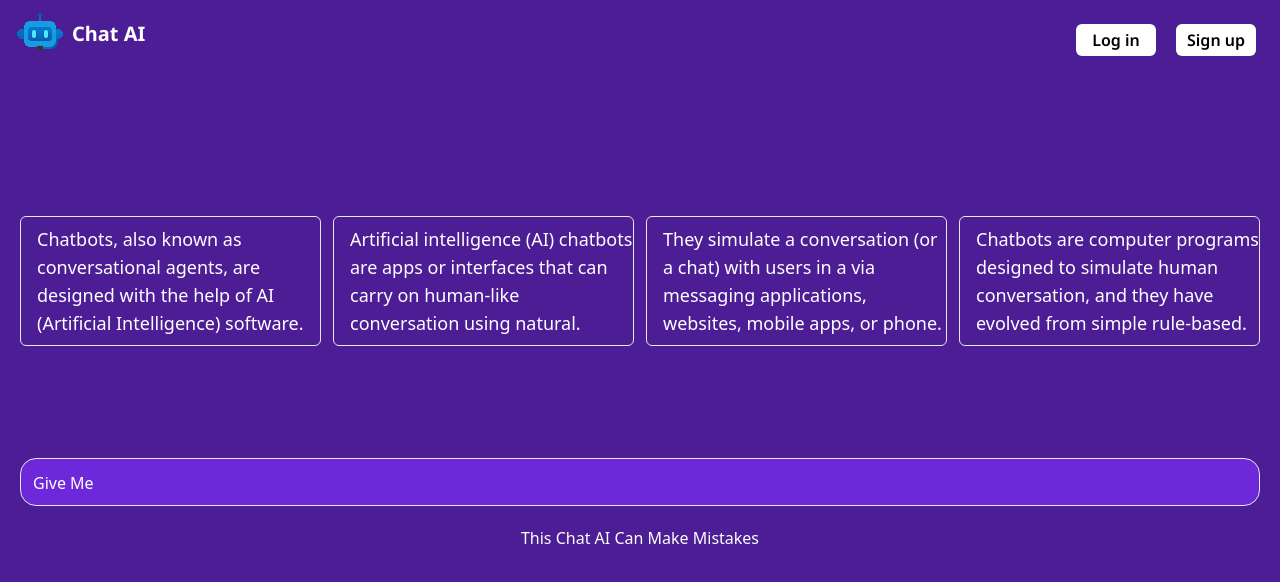
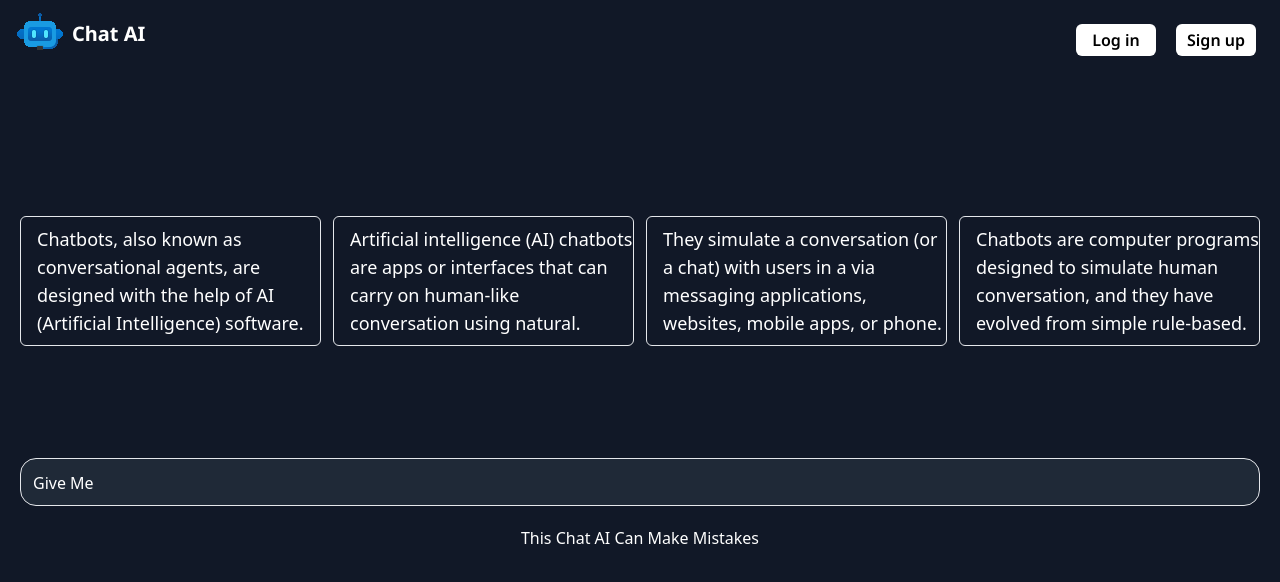
Before and after one commit to Saranraj3/MERN-AI-Chatbot, a React (Vite) app in the folder client/: page / in a window 1280 px wide. Shown: the top 582 px of the page. Built offline with nearby package versions, Linux system fonts and the light colour scheme; a web font is replaced by a local one.

Commit message:
Design Some Changes

```diff
--- a/client/src/Pages/Home.jsx
+++ b/client/src/Pages/Home.jsx
@@ -9,7 +9,7 @@ function Home() {
         loop: {},
     });
     return (
-        <div className='min-h-screen bg-violet-900'>
+        <div className='min-h-screen bg-gray-900'>
             <span className='flex'>
                 <img className='mt-2 ml-4 cursor-pointer size-[3rem]' src={logo} alt="" />
                 <p className='mt-5 ml-2 cursor-pointer font-Noto font-bold text-xl text-white'>Chat AI</p>
@@ -24,7 +24,7 @@ function Home() {
                 <p className='pt-2 pb-2 pl-4 cursor-pointer border rounded-md w-[30rem]'>They simulate a conversation (or a chat) with users in a via messaging applications, websites, mobile apps, or phone. </p>
                 <p className='pt-2 pb-2 pl-4 cursor-pointer border rounded-md w-[30rem]'>Chatbots are computer programs designed to simulate human conversation, and they have evolved from simple rule-based. </p>
             </div>
-            <div className='m-5 mt-[7rem] h-[3rem] cursor-pointer rounded-2xl border bg-violet-700 text-white'>
+            <div className='m-5 mt-[7rem] h-[3rem] cursor-pointer rounded-2xl border bg-gray-800 text-white'>
                 <p className='mt-3 ml-3'>{text}</p>
             </div>
             <p className='text-white text-center cursor-pointer'>This Chat AI Can Make Mistakes</p>
--- a/client/src/Pages/Login.jsx
+++ b/client/src/Pages/Login.jsx
@@ -4,7 +4,7 @@ import googlelogo from '../Assets/Png/google.png';
 
 function Login() {
     return (
-        <div className='min-h-screen bg-violet-900'>
+        <div className='min-h-screen bg-gray-900'>
             <h1 className='pt-[3rem] font-Noto font-extrabold text-2xl cursor-pointer text-center text-white'>Welcome Back To You're Account </h1>
             <div>
                 <div className='mt-5 flex justify-center'>
@@ -14,7 +14,7 @@ function Login() {
                     <input className='pl-2 cursor-pointer font-bold font-Noto rounded-sm outline-none border-black h-[2.5rem] w-[18rem] border' type="password" placeholder='Password' required />
                 </div>
                 <div className='mt-3 flex justify-center'>
-                    <button type='submit' className='h-[2.5rem] w-[18rem] text-lg hover:opacity-80 rounded-sm bg-blue-400'>Continue</button>
+                    <button type='submit' className='h-[2.5rem] w-[18rem] text-lg hover:opacity-80 rounded-sm bg-green-400'>Continue</button>
                 </div>
                 <div className='mt-3 flex justify-center'>
                     <img className='cursor-pointer absolute size-[2.5rem]' src={googlelogo} alt="" />
--- a/client/src/Pages/Signup.jsx
+++ b/client/src/Pages/Signup.jsx
@@ -3,7 +3,7 @@ import { Link } from 'react-router-dom';
 
 function Signup() {
     return (
-        <div className='min-h-screen bg-violet-900'>
+        <div className='min-h-screen  bg-gray-900'>
             <h1 className='pt-[3rem] font-Noto font-extrabold text-3xl cursor-pointer text-center text-white'>Register You're Account</h1>
             <div>
                 <div className='mt-5 flex justify-center'>
@@ -16,7 +16,7 @@ function Signup() {
                     <input className='pl-2 cursor-pointer font-bold font-Noto rounded-sm outline-none border-black h-[2.5rem] w-[18rem] border' type="password" placeholder='Password' required />
                 </div>
                 <div className='mt-3 flex justify-center'>
-                    <button type='submit' className='h-[2.5rem] w-[18rem] text-lg hover:opacity-80 rounded-sm bg-blue-400'>Continue</button>
+                    <button type='submit' className='h-[2.5rem] w-[18rem] text-lg hover:opacity-80 rounded-sm bg-green-400'>Continue</button>
                 </div>
                 <span className='mt-3 flex justify-center'><p className='cursor-pointer text-white'>You Have an Account ?</p><Link to='/login' className='ml-2 cursor-pointer text-blue-400'>Login</Link></span>
             </div>
```
